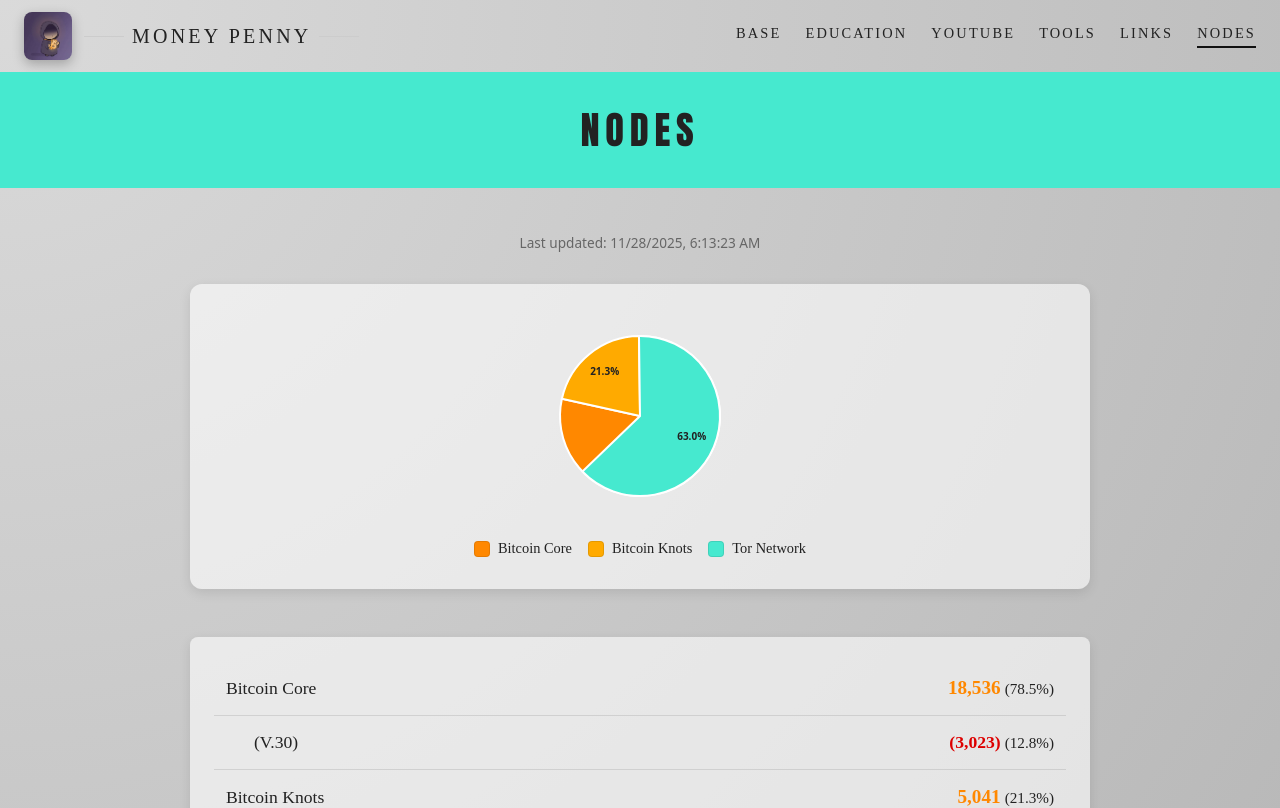
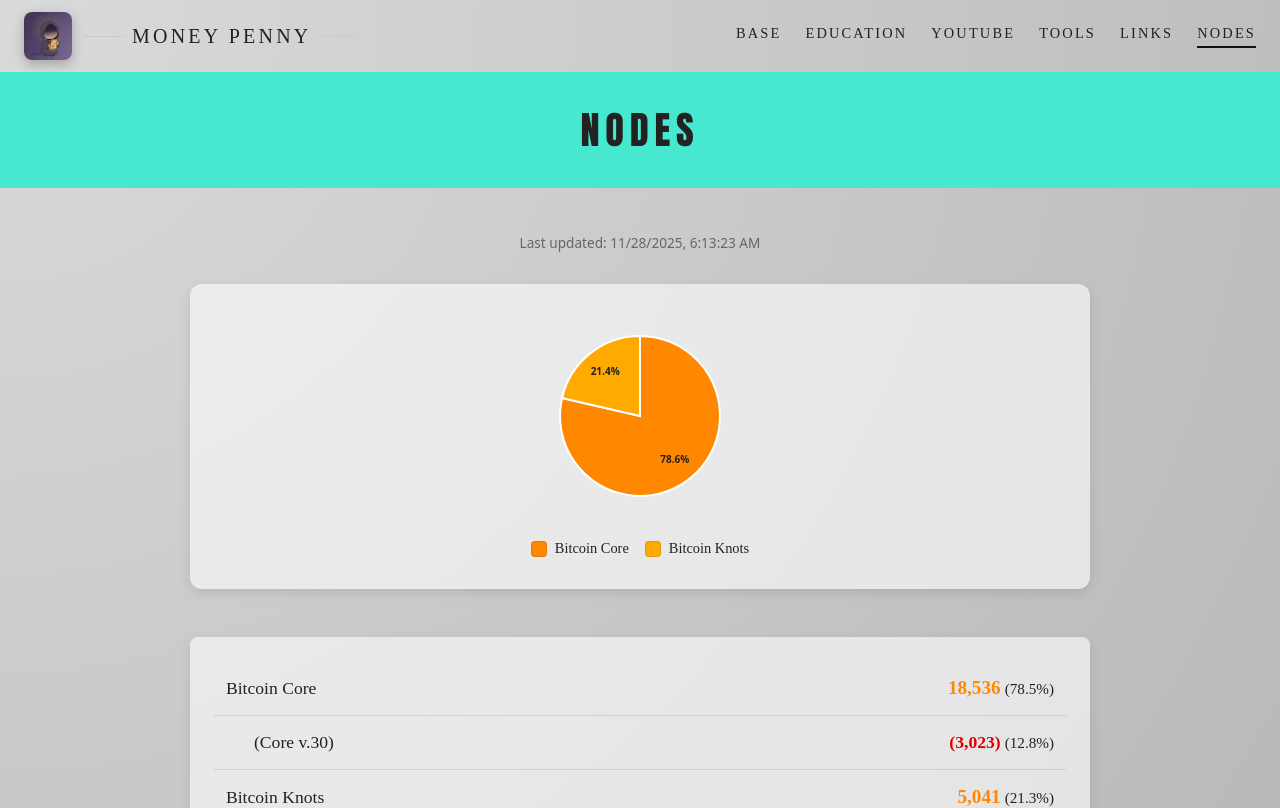
Before and after one commit to youcancallmecharly/mp_homepage, a Next.js app: page /nodes in a window 1280 px wide. Shown: the top 808 px of the page. Built offline with nearby package versions, Linux system fonts and the light colour scheme.

Commit message:
Update pie chart: Core vs Knots only, change (V.30) to (Core v.30)

```diff
--- a/components/BitcoinNodeStats.tsx
+++ b/components/BitcoinNodeStats.tsx
@@ -41,18 +41,16 @@
   }, []);
 
   // Calculate pie chart segments
+  // Only Core (including Core V.30) vs Knots, without Tor
   function calculatePieChart(stats: BitrefStats) {
-    const total = stats.totalPublic.total;
-    const core = stats.bitcoinCore.total;
+    // Core total includes all Core nodes (Core V.30 is already included in bitcoinCore.total)
+    const coreTotal = stats.bitcoinCore.total;
     const knots = stats.bitcoinKnots.total;
-    const tor = stats.torNetwork.total;
-    const other = total - core - knots - tor;
+    const chartTotal = coreTotal + knots; // Only Core vs Knots comparison
 
     const segments = [
-      { label: "Bitcoin Core", value: core, color: "#ff8800" }, // Orange
+      { label: "Bitcoin Core", value: coreTotal, color: "#ff8800" }, // Orange
       { label: "Bitcoin Knots", value: knots, color: "#ffaa00" }, // Lighter orange
-      { label: "Tor Network", value: tor, color: "#46e9cf" }, // Türkis
-      { label: "Other", value: Math.max(0, other), color: "#cccccc" }, // Gray
     ].filter((s) => s.value > 0);
 
     let currentAngle = -90; // Start at top
@@ -61,7 +59,7 @@
     const centerY = 100;
 
     return segments.map((segment) => {
-      const percentage = (segment.value / total) * 100;
+      const percentage = (segment.value / chartTotal) * 100;
       const angle = (percentage / 100) * 360;
       const startAngle = currentAngle;
       const endAngle = currentAngle + angle;
@@ -193,7 +191,7 @@
 
         {/* Core V.30 (indented) */}
         <div className="mp-bitref-stat-item mp-bitref-indented">
-          <span className="mp-bitref-stat-label">(V.30)</span>
+          <span className="mp-bitref-stat-label">(Core v.30)</span>
           <span className="mp-bitref-stat-value">
             <span className="mp-bitref-number-red">
               ({stats.coreV30.total.toLocaleString()})
```
